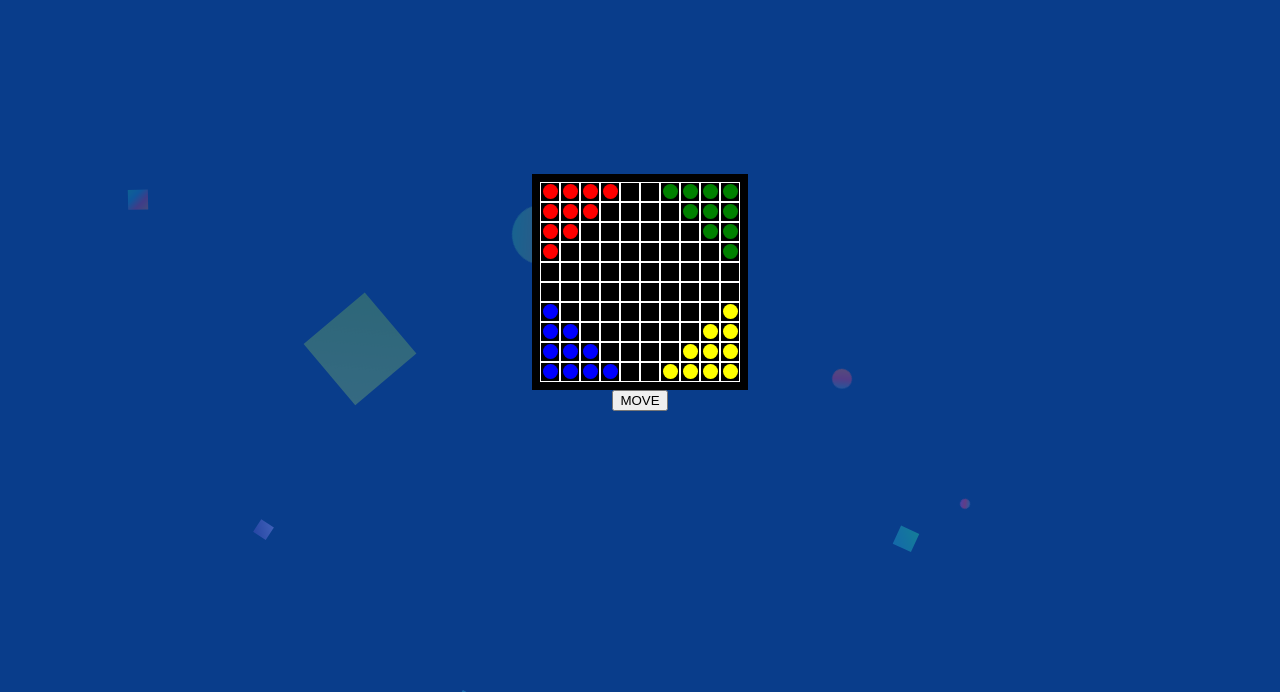
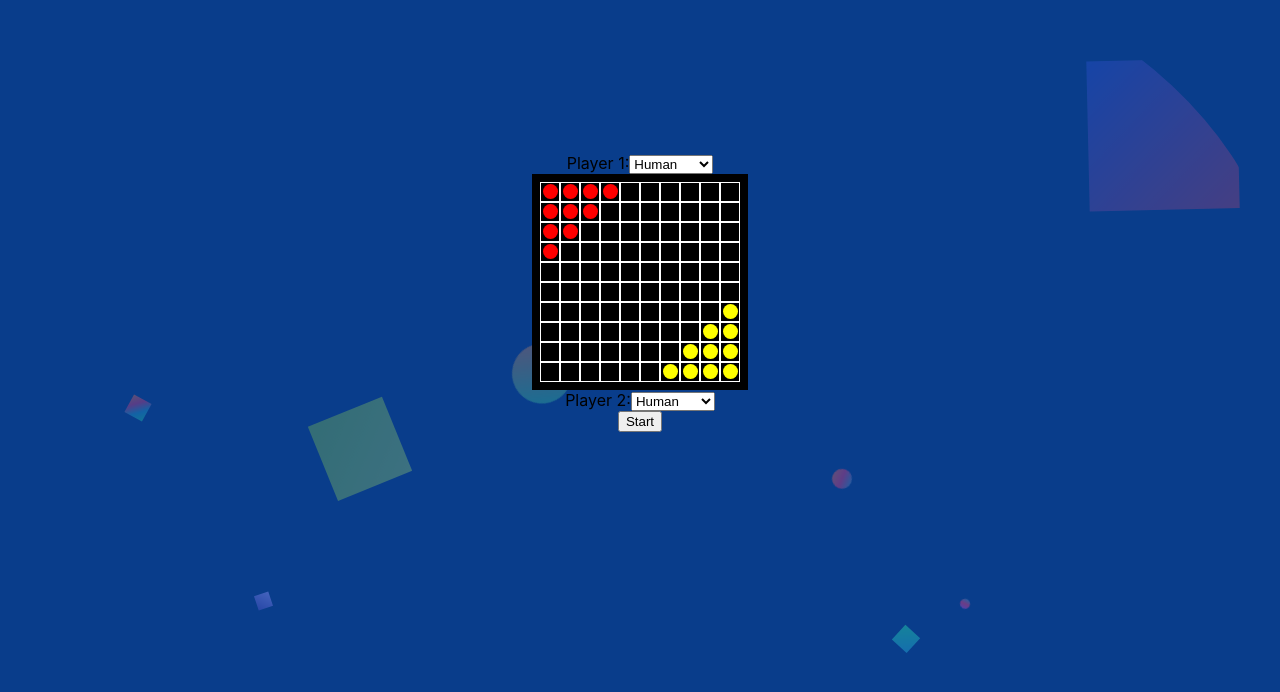
Before and after one commit to cholazzzb/toro-web-vercel, a Next.js app: page /projects/ai-halma in a window 1280 px wide. Shown: the part 108-800 px from the top of the page. Built offline with nearby package versions, Linux system fonts and the light colour scheme.

Commit message:
[Projects - AI Halma] Add board

```diff
--- /dev/null
+++ b/components/projects/ai-halma/Player.tsx
@@ -0,0 +1,26 @@
+import styles from "./Player.module.css";
+
+const players: string[] = ["Human", "Halmiezzz", "RL"];
+
+type PlayerProps = {
+  playerNumber: number;
+  player: string;
+  onPlayerChange: (e: React.ChangeEvent<HTMLSelectElement>) => void;
+};
+
+const Player = ({ playerNumber, player, onPlayerChange }: PlayerProps) => {
+  return (
+    <div>
+      Player {playerNumber}:
+      <select value={player} onChange={(e) => onPlayerChange(e)}>
+        {players.map((player) => (
+          <option key={player} value={player}>
+            {player}
+          </option>
+        ))}
+      </select>
+    </div>
+  );
+};
+
+export default Player;
--- a/pages/projects/ai-halma.tsx
+++ b/pages/projects/ai-halma.tsx
@@ -1,22 +1,54 @@
+import { useState } from "react";
 import { Layout } from "components/Layout";
 import Board from "components/projects/ai-halma/Board";
-import { useState } from "react";
+import Player from "components/projects/ai-halma/Player";
 
+// 2 players
 const initialBoard: number[][] = [
-  [1, 1, 1, 1, 0, 0, 3, 3, 3, 3],
-  [1, 1, 1, 0, 0, 0, 0, 3, 3, 3],
-  [1, 1, 0, 0, 0, 0, 0, 0, 3, 3],
-  [1, 0, 0, 0, 0, 0, 0, 0, 0, 3],
+  [1, 1, 1, 1, 0, 0, 0, 0, 0, 0],
+  [1, 1, 1, 0, 0, 0, 0, 0, 0, 0],
+  [1, 1, 0, 0, 0, 0, 0, 0, 0, 0],
+  [1, 0, 0, 0, 0, 0, 0, 0, 0, 0],
   [0, 0, 0, 0, 0, 0, 0, 0, 0, 0],
   [0, 0, 0, 0, 0, 0, 0, 0, 0, 0],
-  [4, 0, 0, 0, 0, 0, 0, 0, 0, 2],
-  [4, 4, 0, 0, 0, 0, 0, 0, 2, 2],
-  [4, 4, 4, 0, 0, 0, 0, 2, 2, 2],
-  [4, 4, 4, 4, 0, 0, 2, 2, 2, 2],
+  [0, 0, 0, 0, 0, 0, 0, 0, 0, 2],
+  [0, 0, 0, 0, 0, 0, 0, 0, 2, 2],
+  [0, 0, 0, 0, 0, 0, 0, 2, 2, 2],
+  [0, 0, 0, 0, 0, 0, 2, 2, 2, 2],
 ];
+// 4 players
+// const initialBoard: number[][] = [
+//   [1, 1, 1, 1, 0, 0, 3, 3, 3, 3],
+//   [1, 1, 1, 0, 0, 0, 0, 3, 3, 3],
+//   [1, 1, 0, 0, 0, 0, 0, 0, 3, 3],
+//   [1, 0, 0, 0, 0, 0, 0, 0, 0, 3],
+//   [0, 0, 0, 0, 0, 0, 0, 0, 0, 0],
+//   [0, 0, 0, 0, 0, 0, 0, 0, 0, 0],
+//   [4, 0, 0, 0, 0, 0, 0, 0, 0, 2],
+//   [4, 4, 0, 0, 0, 0, 0, 0, 2, 2],
+//   [4, 4, 4, 0, 0, 0, 0, 2, 2, 2],
+//   [4, 4, 4, 4, 0, 0, 2, 2, 2, 2],
+// ];
+
+enum EGameState {
+  PLAYING = "PLAYING",
+  PAUSE = "PAUSE",
+}
+
+const players: string[] = ["Human", "Halmiezzz", "RL"];
 
 const AIHalma = () => {
   const [board, setBoard] = useState<number[][]>(initialBoard);
+  const [gameState, setGameState] = useState<string>(EGameState.PAUSE);
+
+  const [player1, setPlayer1] = useState<string>(players[0]);
+  const handlePlayer1Change = (e: React.ChangeEvent<HTMLSelectElement>) => {
+    setPlayer1(e.target.value);
+  };
+  const [player2, setPlayer2] = useState<string>(players[0]);
+  const handlePlayer2Change = (e: React.ChangeEvent<HTMLSelectElement>) => {
+    setPlayer2(e.target.value);
+  };
 
   const movePiece = (initPos: number[], newPos: number[]) => {
     setBoard((board) => {
@@ -30,12 +62,24 @@ const AIHalma = () => {
 
   return (
     <Layout>
+      <Player
+        playerNumber={1}
+        player={player1}
+        onPlayerChange={handlePlayer1Change}
+      />
       <Board boardData={board}></Board>
+      <Player
+        playerNumber={2}
+        player={player2}
+        onPlayerChange={handlePlayer2Change}
+      />
       <button
         onClick={() => {
           movePiece([0, 0], [5, 5]);
         }}
-      >MOVE</button>
+      >
+        Start
+      </button>
     </Layout>
   );
 };
```
Also changed, not shown: components/projects/ai-halma/Setup.tsx (added, +9 -0 lines), components/projects/ai-halma/Player.module.css (added), components/projects/ai-halma/Setup.module.css (added).
